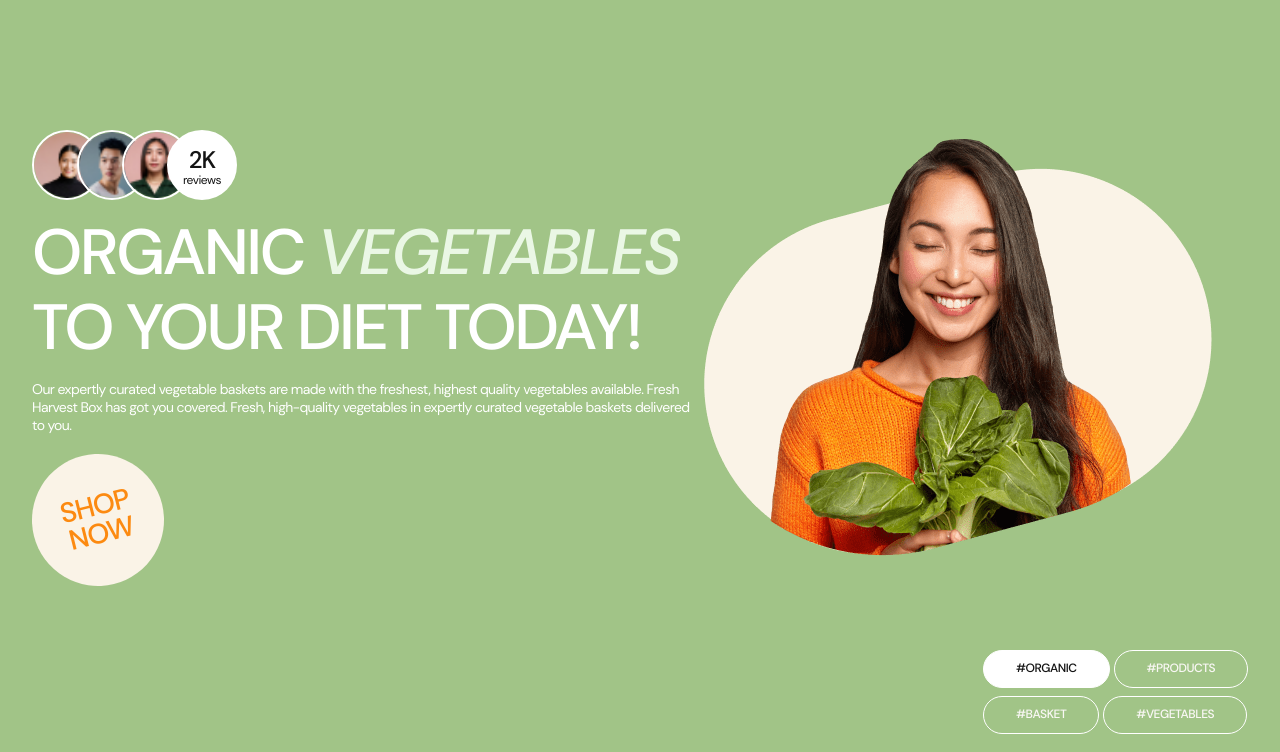
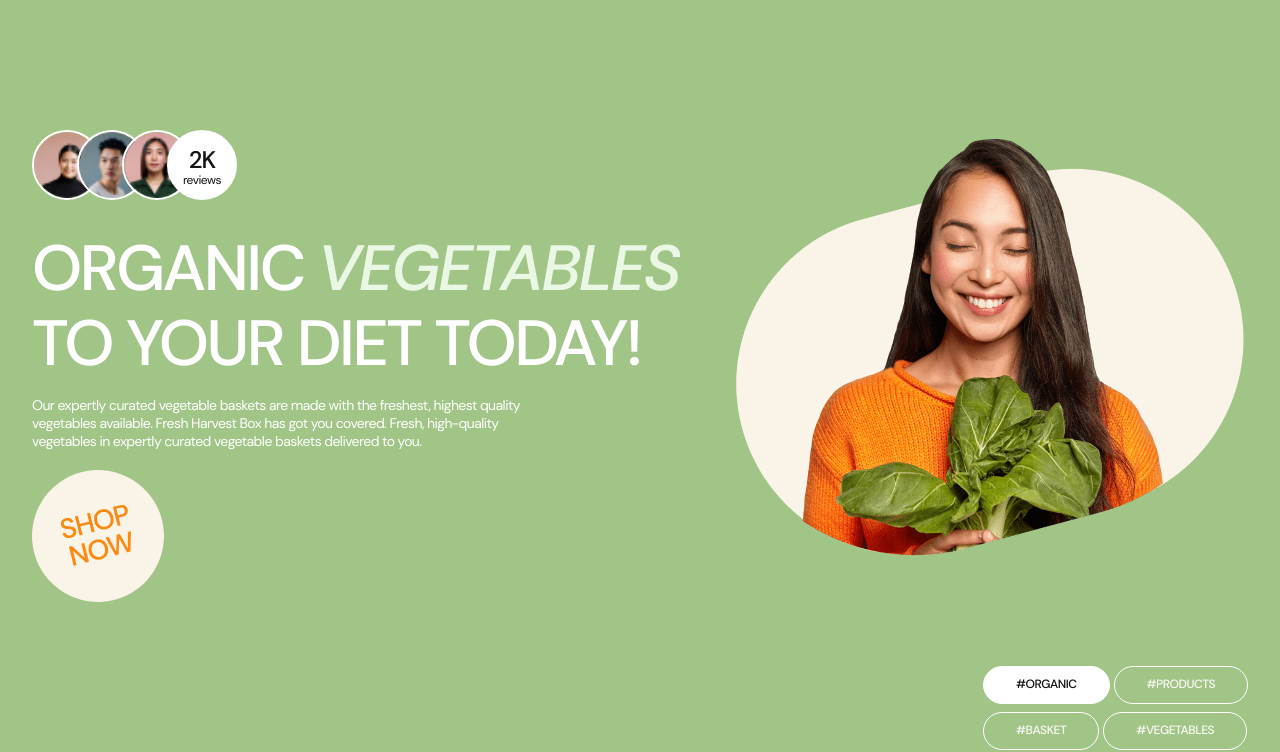
Before and after one commit to JarPr/project-team-7, a website built with Vite: page src/index.html in a window 1280 px wide. Shown: the part 53-805 px from the top of the page. Built offline with nearby package versions, Linux system fonts and the light colour scheme; files whose address does not match are found by name.

Commit message:
team lead comments

```diff
--- a/src/css/hero.css
+++ b/src/css/hero.css
@@ -15,6 +15,7 @@
 .avatars {
   display: inline-flex;
   flex-direction: row;
+  margin-bottom: 14px;
 }
 
 .avatar {
@@ -109,9 +110,6 @@
 }
 
 .hero-image {
-  position: relative;
-  background-image: url(../img/hero-image-optim.png);
-  background: transparent;
   padding-bottom: 16px;
 }
 
@@ -159,8 +157,22 @@
     padding-top: 66px;
     position: relative;
   }
+  .hero-p {
+    width: 490px;
+  }
+  .hero-image {
+    display: block;
+    width: 466px;
+    align-items: center;
+  }
+  .hero-box2 {
+    display: flex;
+    align-items: center;
+    justify-content: center;
+  }
+
   .avatars {
-    padding-bottom: 16px;
+    margin-bottom: 16px;
   }
   .avatar {
     width: 54px;
@@ -179,10 +191,12 @@
     line-height: 1;
     letter-spacing: -0.96px;
     margin-bottom: 8px;
+    cursor: pointer;
   }
   .button-filter {
     padding: 10px 20px;
     font-size: 12px;
+    cursor: pointer;
   }
 
   .hero-filters-wrapper {
@@ -220,6 +234,12 @@
 
   .hero {
     padding-top: 134px;
+  }
+  .hero-p {
+    width: 491px;
+  }
+  .hero-image {
+    width: auto;
   }
   .avatars {
     padding-bottom: 16px;
@@ -278,6 +298,6 @@
   .hero-box2 {
     position: absolute;
     top: 133px;
-    right: 0px;
+    right: -32px;
   }
 }
--- a/src/partials/hero.html
+++ b/src/partials/hero.html
@@ -29,9 +29,9 @@
             vegetable baskets delivered to you.
           </p>
         </div>
-        <a href="#shop">
-          <button class="shop-now-button" type="button">Shop Now</button>
-        </a>
+        <button data-order-modal-open class="shop-now-button" type="button">
+          Shop Now
+        </button>
       </div>
       <div class="hero-box2">
         <div class="hero-image">
```
